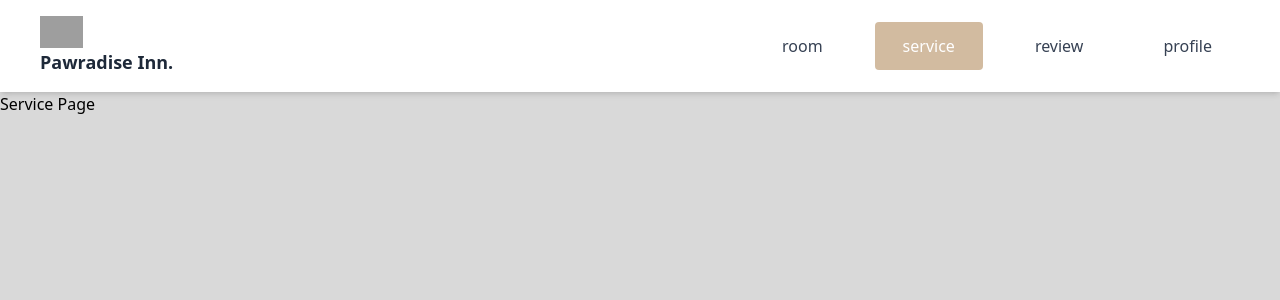
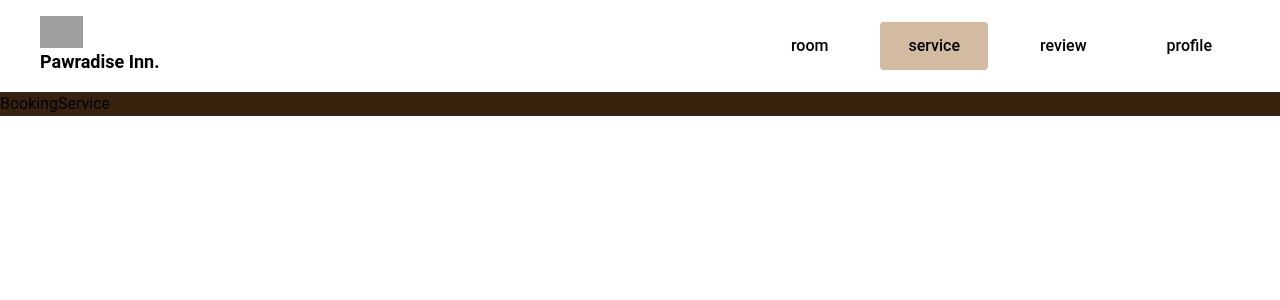
Before and after one commit to Pawradise-Inn/pawradise-inn, a React (Vite) app: page /service in a window 1280 px wide. Shown: the top 300 px of the page. Built offline with nearby package versions, Linux system fonts and the light colour scheme; grey boxes are pictures that could not be loaded.

Commit message:
💄update theme(index.css) 🚀 add BookingService page

```diff
--- a/src/App.jsx
+++ b/src/App.jsx
@@ -1,5 +1,6 @@
 import { Route, Routes } from "react-router-dom";
 import Navbar from "./components/Navbar";
+import BookingService from "./pages/BookingService";
 
 const App = () => {
     return (
@@ -8,7 +9,7 @@ const App = () => {
             <Routes>
                 <Route path="/" element={<div>Home Page</div>} />
                 <Route path="/room" element={<div>Room Page</div>} />
-                <Route path="/service" element={<div>Service Page</div>} />
+                <Route path="/service" element={<BookingService/ >} />
                 <Route path="/review" element={<div>Review Page</div>} />
                 <Route path="/profile" element={<div>Profile Page</div>} />
             </Routes>
--- a/src/index.css
+++ b/src/index.css
@@ -1,30 +1,21 @@
 @import "tailwindcss";
-/* * {
+
+* {
 	box-sizing: border-box;
-	margin: 0;
-	padding: 0;
-	color: var(--text-color);
-	font-family: Itim_chocolate, sans-serif;
-} */
+	color: var(--dark-brown);
+	font-family: Roboto, sans-serif;
+}
 
 body {
-	background-color: var(--background-color);
+	background-color: FFFFFF;
 	height: 100vh;
 	width: 100vw;
 }
 
-@font-face {
-	font-family: Itim_chocolate;
-	src: url(./assets/Itim-Regular.ttf);
+:root {
+	/* color */
+	--dark-brown-color: #38220E;
+	--brown-color: #654225;
+	--light-brown-color: #D9C4AF;
+	--cream-color: #FDFAEE;
 }
-
-:root {
-	--dark-gray-color: #353535;
-	--light-gray-color: #777777;
-
-	--background-color: #d9d9d9;
-	--header-background-color: #4e4e4e;
-
-	--primary-text-color: #353535;
-	--secondary-text-color: #ffffff;
-}
--- /dev/null
+++ b/src/pages/BookingService.jsx
@@ -0,0 +1,5 @@
+const BookingService = () => {
+	return <div className="bg-(--dark-brown-color)">BookingService</div>;
+};
+
+export default BookingService;
```
Also changed, not shown: src/assets/Itim-Regular.ttf (deleted).
